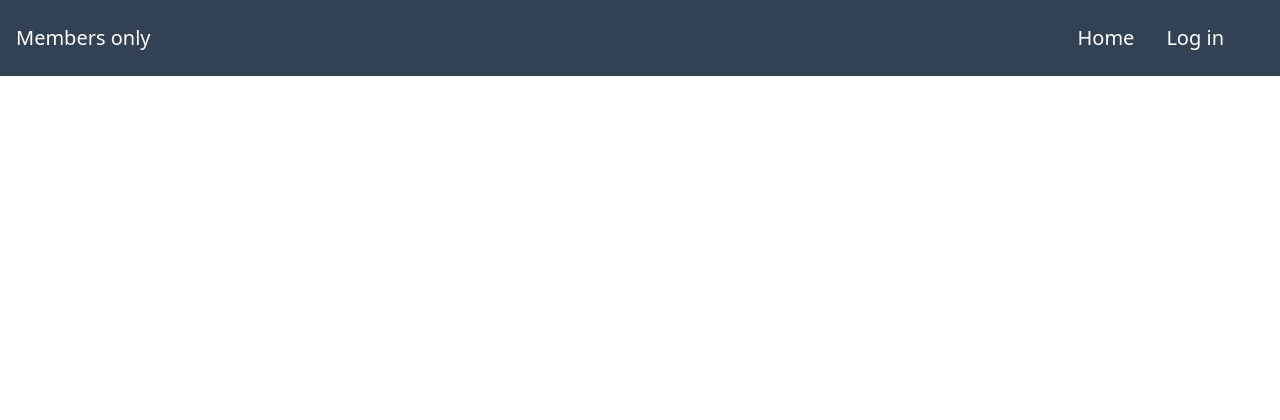
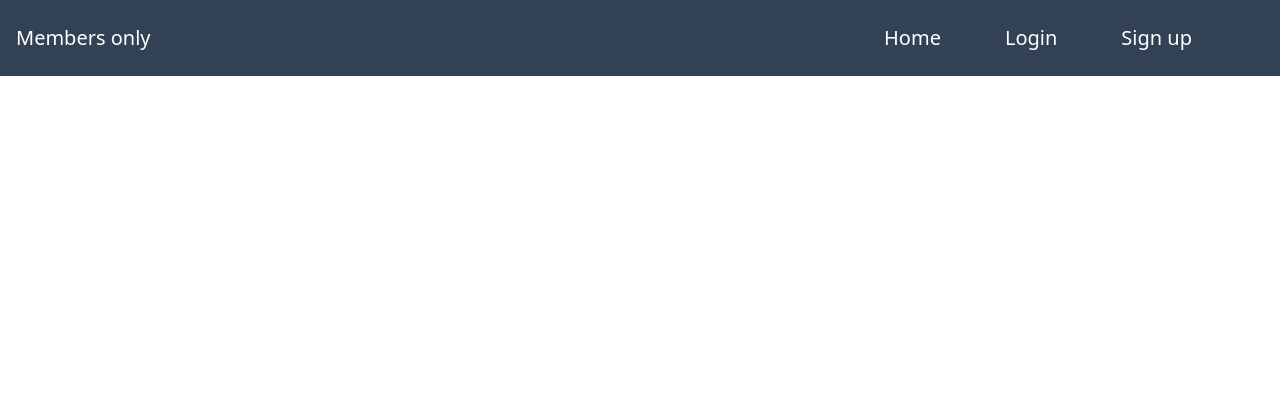
Before and after one commit to DavuKX/members_only, a Django app: page / in a window 1280 px wide. Shown: the top 420 px of the page. Run offline with Django 4.2, Linux system fonts and the light colour scheme; data that the repository does not hold is empty; some libraries are stand-ins or nearby versions.

Commit message:
add sign up button

```diff
--- a/account/templates/base.html
+++ b/account/templates/base.html
@@ -12,13 +12,14 @@
 <body class="flex flex-col h-screen">
    <div id="header" class="flex bg-slate-700 px-4 py-6 justify-between items-center mx-auto mb-3 text-white text-xl w-full">
         <span>Members only</span>
-        <ul class="flex flex-wrap px-10">
+        <ul class="flex flex-wrap px-10 justify-between">
             <li><a class="px-8 hover:text-slate-400" href="{% url 'post:post_list' %}">Home</a></li>
             {% if user.is_authenticated %}
                 <li>Hello {{ request.user.first_name }},
-                    <a class="hover:text-slate-400" href="{% url 'logout' %}">Logout</a></li>
+                    <a class="px-8 hover:text-slate-400" href="{% url 'logout' %}">Logout</a></li>
             {% else %}
-                <li><a href="{% url 'login' %}">Log in</a></li>
+                <li><a class="px-8 hover:text-slate-400" href="{% url 'login' %}">Login</a></li>
+                <li><a class="px-8 hover:text-slate-400" href="{% url 'register' %}">Sign up</a></li>
             {% endif %}
         </ul>
     </span>
--- a/post/templates/posts/new_post.html
+++ b/post/templates/posts/new_post.html
@@ -6,7 +6,7 @@
 {% block content %}
     <div class="flex flex-col items-center text-center ">
         {% if new_post %}
-            <h2 class="text-2lx">Your post has been added.</h2>
+            <h2 class="text-2lx "">Your post has been added.</h2>
         {% else %}
             <p class="p-10 text-xl">Please fill the following form:</p>
             <form action="" method="post">
--- a/post/templates/posts/post_list.html
+++ b/post/templates/posts/post_list.html
@@ -8,7 +8,7 @@
             <a class="border-2 p-5 hover:bg-slate-400" href="{% url 'post:new_post' %}">Create a new post</a>
         </div>
     {% endif %}
-    <div class="mb-auto flex-grow grid grid-cols-4 content-start gap-10 place-items-center">
+    <div class="mb-auto flex-grow grid grid-cols-1 md:grid-cols-4 content-start gap-10 place-items-center">
         {% for post in posts %}
             <div class="flex flex-col max-w-sm rounded overflow-hidden shadow-lg px-4 py-4 w-full h-full">
                 <h2 id="title" class="font-bold text-xl mb-2 hover:text-slate-600">
```
